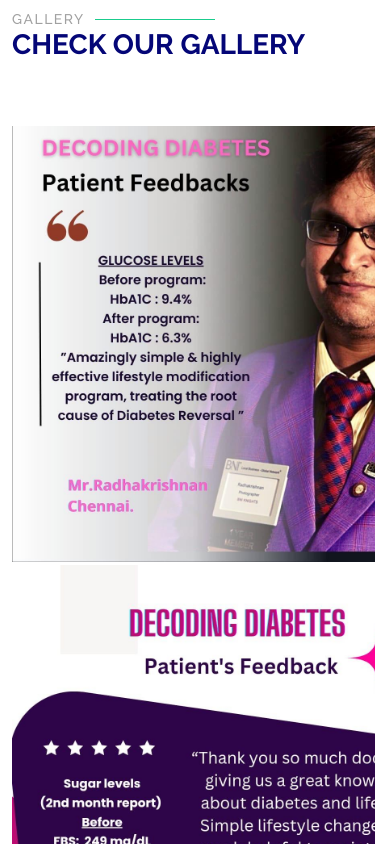
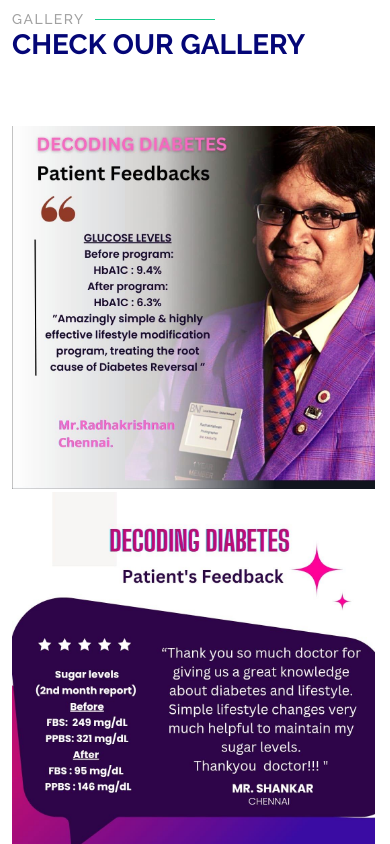
Before and after one commit to Sakshibhatia06/drvenu, a plain HTML site: page index.html in a window 390 px wide. Shown: the part 6120-6964 px from the top of the page. Drawn offline with Linux system fonts and the light colour scheme.

Commit message:
Update main.css

```diff
--- a/assets/css/main.css
+++ b/assets/css/main.css
@@ -1098,6 +1098,9 @@ section,
 }
 
 @media (max-width: 768px) {
+  .img-fluid {
+    max-width: 100%;
+}
 
   .about .icon-boxes .col-md-6:nth-child(2) .icon-box,
   .about .icon-boxes .col-md-6:nth-child(4) .icon-box {
```
